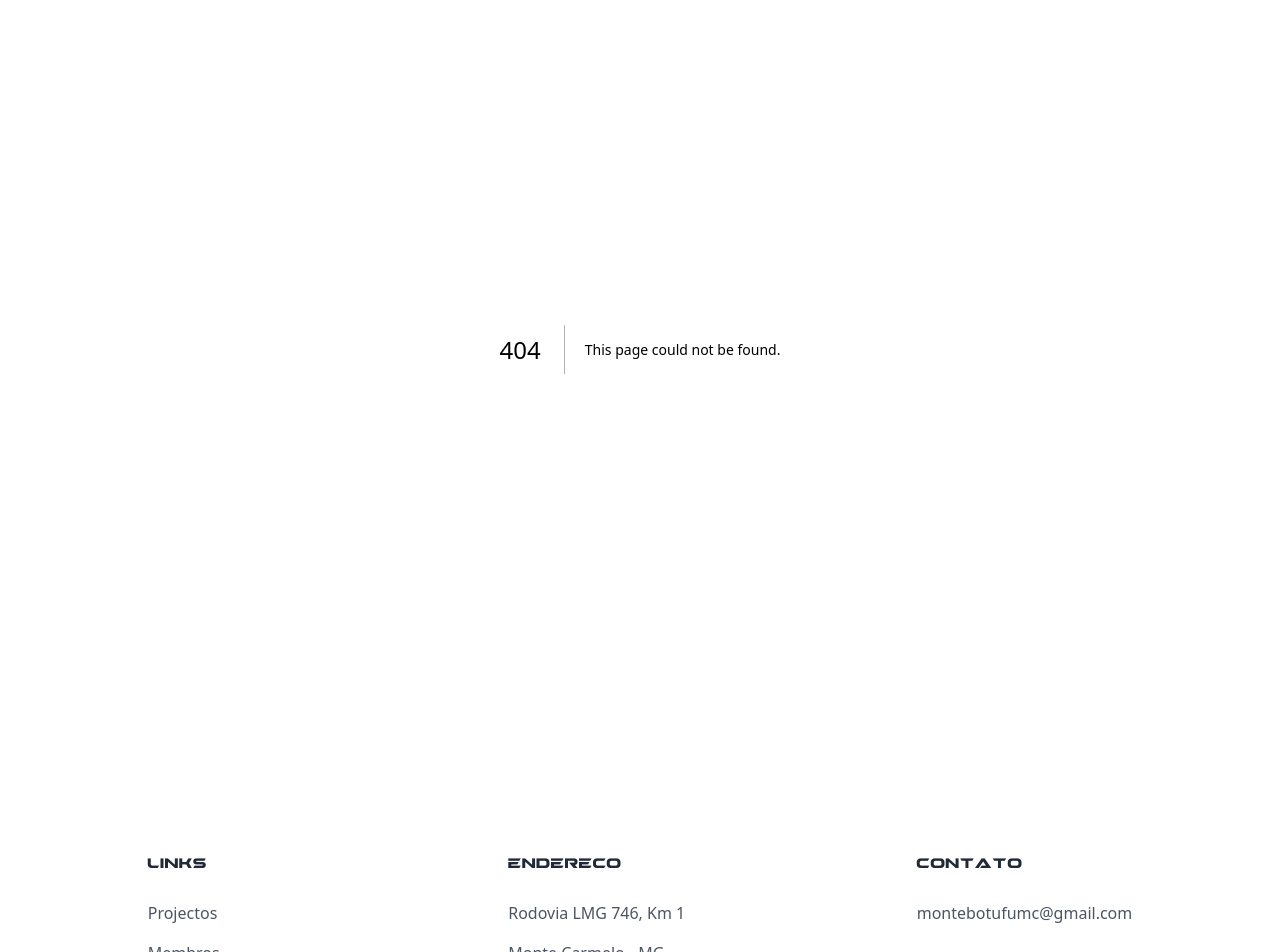
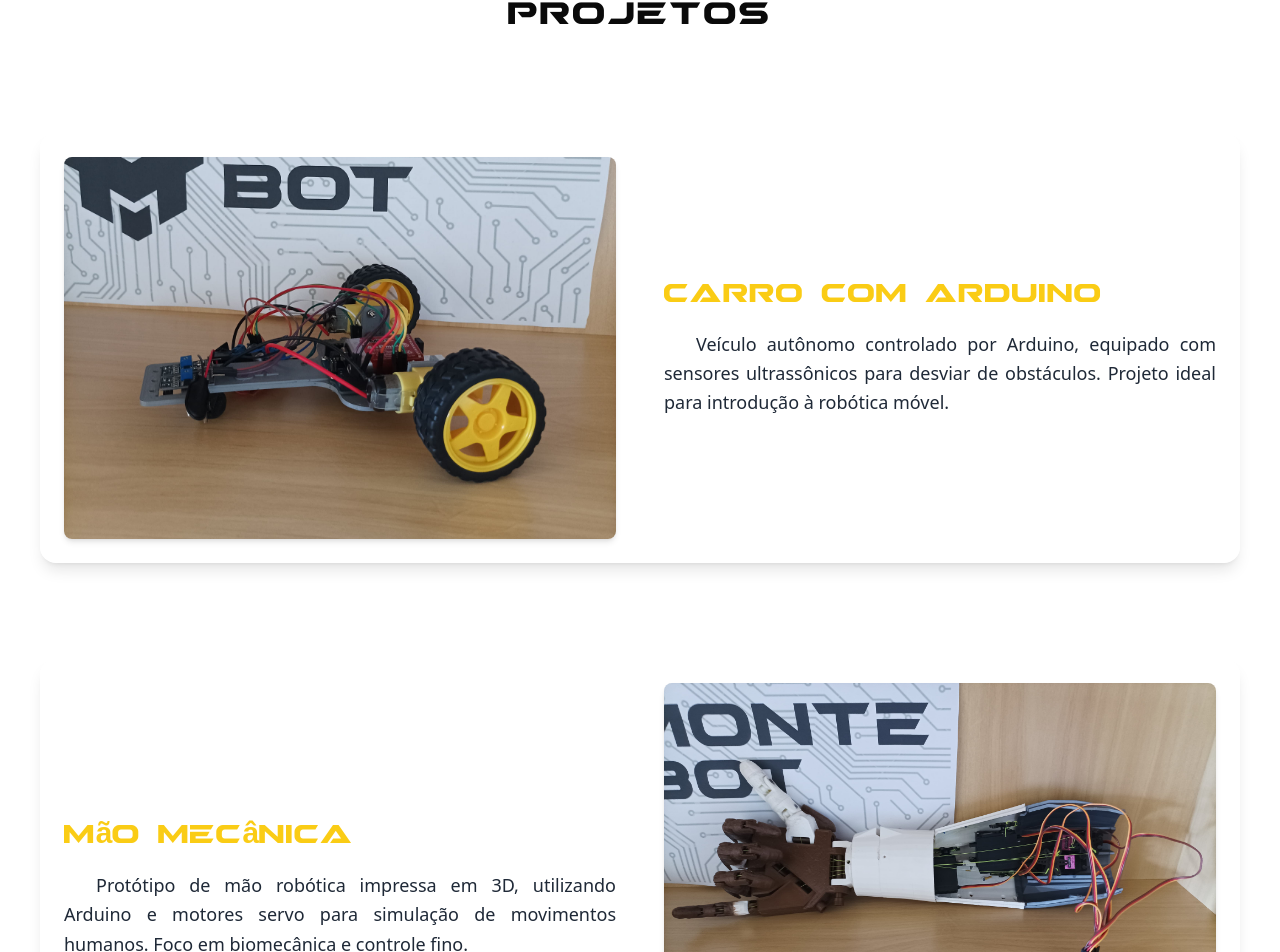
Before and after one commit to monte-bot/montebot, a Next.js app: page /projects in a window 1280 px wide. Before the commit this address had no page. Shown: the part 140-1092 px from the top of the page. Built offline with nearby package versions, Linux system fonts and the light colour scheme.

Commit message:
:sparkles: feat: creating projects section

```diff
--- /dev/null
+++ b/app/projects/page.tsx
@@ -0,0 +1,59 @@
+import Image from "next/image";
+
+const projects = [
+    {
+        title: "Carro com Arduino",
+        description:
+            "Veículo autônomo controlado por Arduino, equipado com sensores ultrassônicos para desviar de obstáculos. Projeto ideal para introdução à robótica móvel.",
+        image: "/projects/car.jpg",
+    },
+    {
+        title: "Mão Mecânica",
+        description:
+            "Protótipo de mão robótica impressa em 3D, utilizando Arduino e motores servo para simulação de movimentos humanos. Foco em biomecânica e controle fino.",
+        image: "/projects/mao-mecanica.jpg",
+    },
+    {
+        title: "Automação com Raspberry Pi",
+        description:
+            "Sistema de automação residencial integrando Raspberry Pi com Arduino para controle de iluminação, sensores de ambiente e monitoramento via rede.",
+        image: "/projects/raspbery.jpg",
+    },
+    {
+        title: "Projetos Diversos com Arduino",
+        description:
+            "Coleção de projetos experimentais utilizando Arduino: semáforo inteligente, monitor de temperatura, controle de LEDs RGB, entre outros.",
+        image: "/projects/arduino.jpg",
+    },
+];
+
+export default function Projects() {
+    return (
+        <div className="container mx-auto px-4 md:px-10 py-12 space-y-24">
+            <div className="text-center">
+                <h1 className="font-gesrics text-4xl font-bold tracking-wide">Projetos</h1>
+            </div>
+            {projects.map((project, index) => (
+                <div
+                    key={index}
+                    className={`flex flex-col md:flex-row ${index % 2 !== 0 ? "md:flex-row-reverse" : ""
+                        } items-center gap-12 bg-white/5 p-6 rounded-2xl shadow-lg backdrop-blur-sm transition hover:scale-[1.01] duration-300`}
+                >
+                    <div className="w-full md:w-1/2">
+                        <Image
+                            className="rounded-lg shadow-md"
+                            src={project.image}
+                            width={1024}
+                            height={768}
+                            alt={`Imagem do projeto ${project.title}`}
+                        />
+                    </div>
+                    <div className="w-full md:w-1/2 space-y-4 max-w-xl">
+                        <h2 className="text-3xl font-bold font-gesrics text-yellow-400">{project.title}</h2>
+                        <p className="text-lg text-justify text-gray-800 dark:text-gray-200 leading-relaxed indent-8">{project.description}</p>
+                    </div>
+                </div>
+            ))}
+        </div>
+    );
+}
```
